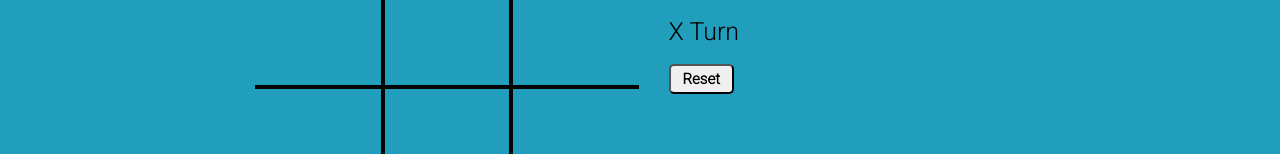
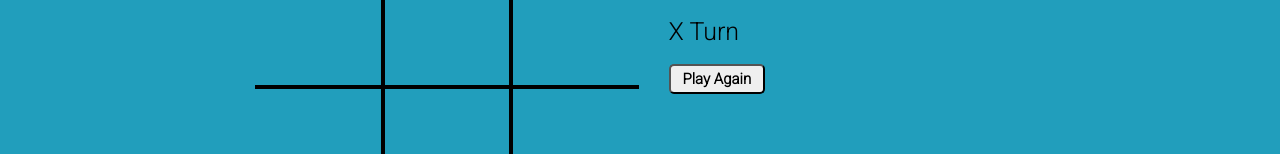
Before and after one commit to Adi-204/TicTacToe, a plain HTML site: page index.html in a window 1280 px wide. Shown: the part 141-295 px from the top of the page. Drawn offline with Linux system fonts and the light colour scheme.

Commit message:
Changed Button

```diff
--- a/index.html
+++ b/index.html
@@ -33,7 +33,7 @@
             <div>
                 <span class="info">X Turn</span>
             </div>
-            <button id="btn">Reset</button>
+            <button id="btn">Play Again</button>
             <div class="imgbox">
                 <img src="excited.gif" alt="">
             </div>
```
